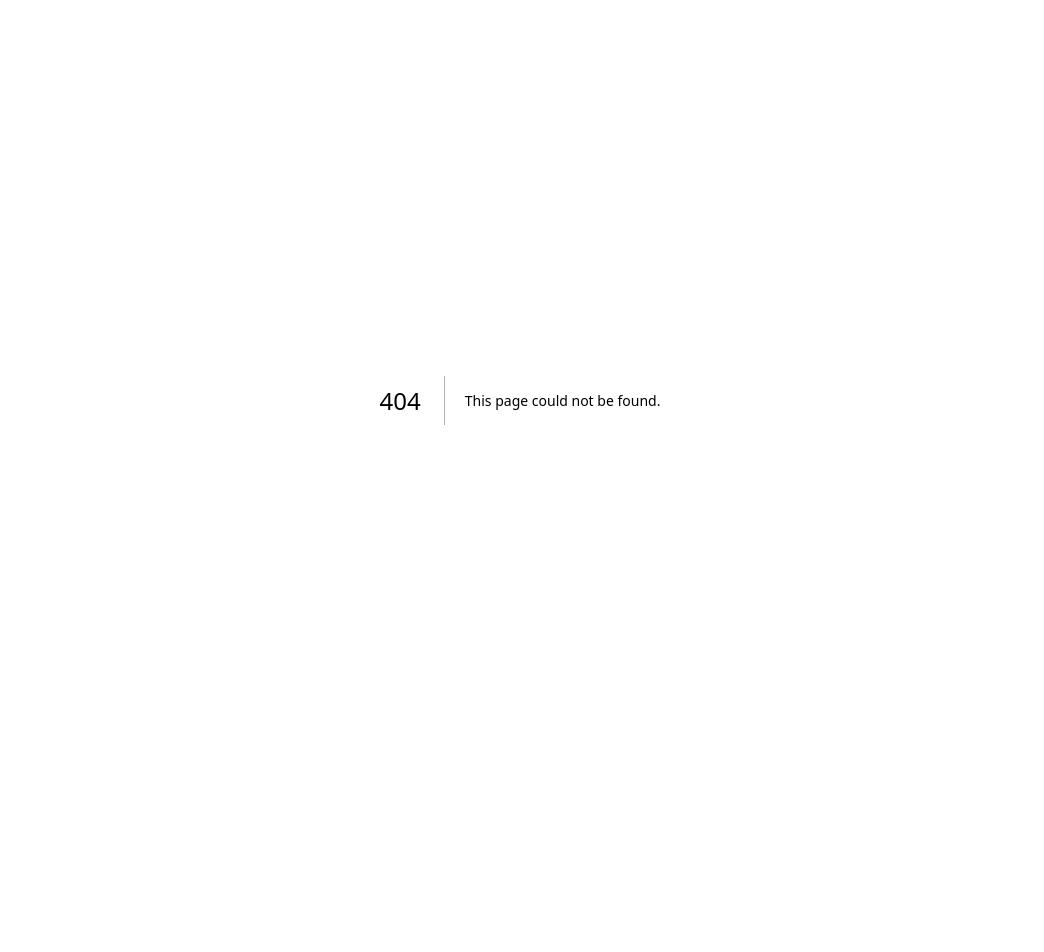
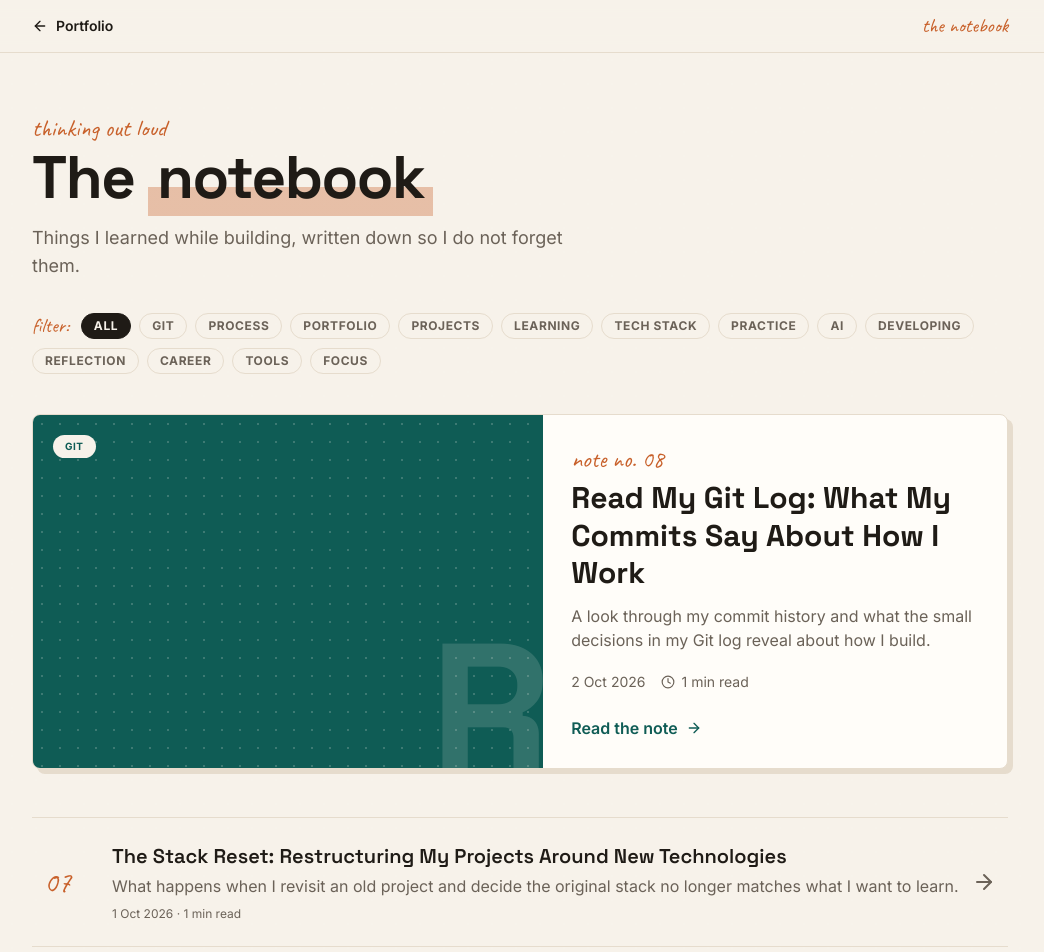
Before and after one commit to anold-a/amani-portfolio, a Next.js app: page /blogs in a window 1280 px wide. Before the commit this address had no page. Shown: the top 952 px of the page, without its empty margins (120-1164 px from the left). Before the commit the page ends 800 px from the top, so only its background shows below. Built offline with nearby package versions, Linux system fonts and the light colour scheme.

Commit message:
added notebook index with featured note, tag filter and numbered rows

```diff
--- /dev/null
+++ b/app/blogs/page.tsx
@@ -0,0 +1,27 @@
+import type { Metadata } from "next";
+import BlogHeader from "@/components/homepage/blog/BlogHeader";
+import BlogIndex from "@/components/homepage/blog/BlogIndex";
+import { sortedPosts, toMeta } from "@/lib/posts";
+
+export const metadata: Metadata = {
+  title: "Notebook | Arnold Amani",
+  description: "Notes and write-ups on web development, tooling and learning in public.",
+};
+
+export default function BlogsPage() {
+  return (
+    <>
+      <BlogHeader />
+      <main className="mx-auto max-w-5xl px-6 pb-20 pt-28">
+        <p className="font-hand text-2xl text-accent">thinking out loud</p>
+        <h1 className="mt-1 font-display text-4xl font-black tracking-tight sm:text-6xl">
+          The <span className="marker">notebook</span>
+        </h1>
+        <p className="mt-4 max-w-xl text-lg text-muted">
+          Things I learned while building, written down so I do not forget them.
+        </p>
+        <BlogIndex items={sortedPosts.map(toMeta)} />
+      </main>
+    </>
+  );
+}
--- /dev/null
+++ b/components/homepage/blog/BlogIndex.tsx
@@ -0,0 +1,83 @@
+"use client";
+
+import Link from "next/link";
+import { useState } from "react";
+import { ArrowRight, Clock } from "lucide-react";
+import PostCover from "./PostCover";
+import type { PostMeta } from "@/lib/posts";
+
+export default function BlogIndex({ items }: { items: PostMeta[] }) {
+  const [tag, setTag] = useState("All");
+  const tags = ["All", ...Array.from(new Set(items.flatMap((p) => p.tags)))];
+  const shown = tag === "All" ? items : items.filter((p) => p.tags.includes(tag));
+  const [featured, ...rest] = shown;
+
+
+  const noOf = (slug: string) =>
+    String(items.length - items.findIndex((x) => x.slug === slug)).padStart(2, "0");
+
+  return (
+    <>
+      <div className="mt-8 flex flex-wrap items-center gap-2" role="group" aria-label="Filter by tag">
+        <span className="mr-1 font-hand text-xl text-accent">filter:</span>
+        {tags.map((t) => (
+          <button
+            key={t}
+            type="button"
+            aria-pressed={tag === t}
+            onClick={() => setTag(t)}
+            className={`rounded-full border px-3 py-1 text-xs font-bold uppercase tracking-wider transition ${
+              tag === t
+                ? "border-ink bg-ink text-bg"
+                : "border-line text-muted hover:border-ink hover:text-ink"
+            }`}
+          >
+            {t}
+          </button>
+        ))}
+      </div>
+
+      {featured && (
+        <Link
+          href={`/blogs/${featured.slug}`}
+          className="card-pop group mt-10 grid overflow-hidden rounded-lg border border-line bg-card md:grid-cols-[1.1fr_1fr]"
+        >
+          <PostCover title={featured.title} src={featured.cover} tag={featured.tags[0]} className="min-h-56" />
+          <div className="flex flex-col justify-center p-7">
+            <span className="font-hand text-2xl text-accent">note no. {noOf(featured.slug)}</span>
+            <h2 className="mt-1 font-display text-2xl font-bold leading-tight sm:text-3xl">{featured.title}</h2>
+            <p className="mt-3 text-muted">{featured.summary}</p>
+            <p className="mt-5 flex items-center gap-4 text-sm text-muted">
+              <span>{featured.dateLabel}</span>
+              <span className="flex items-center gap-1.5"><Clock size={14} /> {featured.minutes} min read</span>
+            </p>
+            <span className="mt-6 inline-flex items-center gap-2 font-semibold text-brand">
+              Read the note <ArrowRight size={16} className="transition group-hover:translate-x-1" />
+            </span>
+          </div>
+        </Link>
+      )}
+
+      {rest.length > 0 && (
+        <ol className="mt-12 divide-y divide-line border-y border-line">
+          {rest.map((p) => (
+            <li key={p.slug}>
+              <Link
+                href={`/blogs/${p.slug}`}
+                className="group grid items-center gap-3 py-6 transition hover:bg-card md:grid-cols-[3.5rem_1fr_auto] md:px-3"
+              >
+                <span className="font-hand text-3xl leading-none text-accent">{noOf(p.slug)}</span>
+                <div>
+                  <h3 className="font-display text-xl font-semibold transition group-hover:text-brand">{p.title}</h3>
+                  <p className="mt-1 text-muted">{p.summary}</p>
+                  <p className="mt-2 text-xs text-muted">{p.dateLabel} · {p.minutes} min read</p>
+                </div>
+                <ArrowRight className="hidden text-muted transition group-hover:translate-x-2 group-hover:text-brand md:block" />
+              </Link>
+            </li>
+          ))}
+        </ol>
+      )}
+    </>
+  );
+}
```
